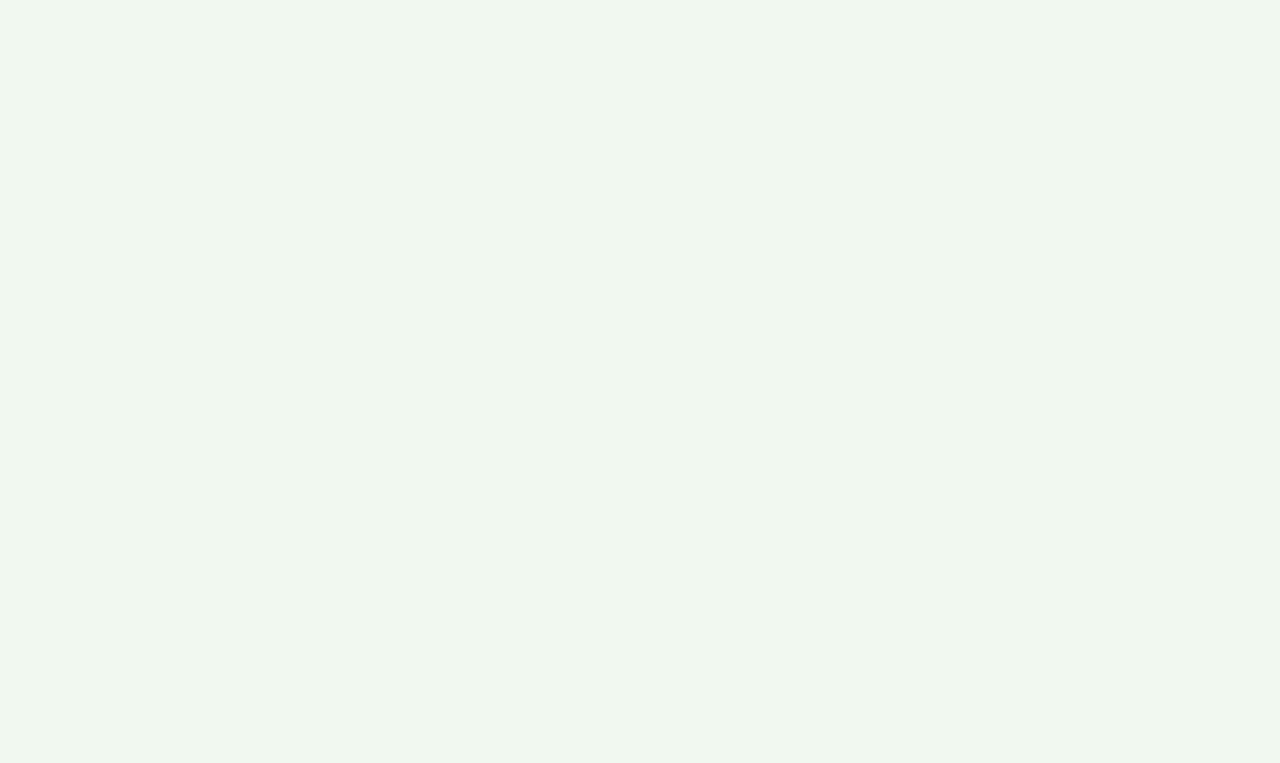
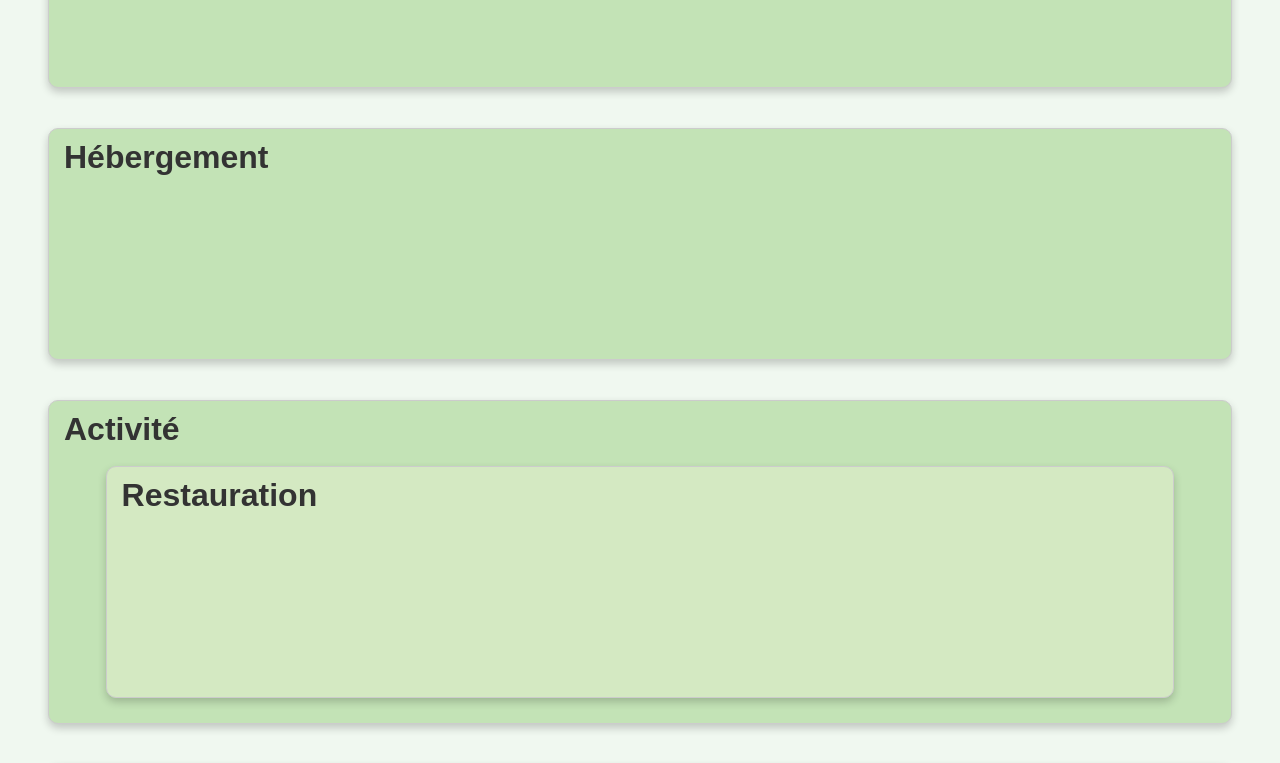
Before and after one commit to FelixHumeau/ECO2TRIP, a React (Create React App) app in the folder front/: page /summary in a window 1280 px wide. Shown: the part 1400-2163 px from the top of the page. Before the commit the page ends 1216 px from the top, so only its background shows below. Built offline with nearby package versions, Linux system fonts and the light colour scheme.

Commit message:
feat: Ajout des conteneurs basics et des bouttons scrollables

```diff
--- /dev/null
+++ b/front/src/components/BasicCard.js
@@ -0,0 +1,34 @@
+import React, { forwardRef } from "react";
+
+const BasicCard = forwardRef(({ title, children, backgroundColor = "#C3E3B6" }, ref) => {
+    return (
+        <div
+            ref={ref} // Ajout de la référence ici
+            style={{
+                width: "90%",
+                minHeight: "200px",
+                border: "1px solid #ccc",
+                borderRadius: "10px",
+                padding: "15px",
+                boxShadow: "0px 4px 8px rgba(0, 0, 0, 0.2)",
+                backgroundColor: backgroundColor,
+                display: "flex",
+                flexDirection: "column",
+                gap: "15px",
+                position: "relative",
+                margin: "10px auto",
+                alignItems: "flex-start",
+            }}
+        >
+            <h1 style={{ position: "absolute", top: "10px", left: "15px", margin: 0 }}>
+                {title}
+            </h1>
+
+            <div style={{ marginTop: "40px", width: "100%" }}>
+                {children}
+            </div>
+        </div>
+    );
+});
+
+export default BasicCard;
--- a/front/src/components/ButtonGroup.js
+++ b/front/src/components/ButtonGroup.js
@@ -1,17 +1,16 @@
 import React, { useEffect, useRef, useState } from "react";
 import Button from "./Button";
 
-const ButtonGroup = ({ labels }) => {
+const ButtonGroup = ({ labels, onButtonClick }) => {
   const buttonRefs = useRef([]);
   const [maxWidth, setMaxWidth] = useState(0);
 
   useEffect(() => {
     if (buttonRefs.current.length > 0) {
-      // Trouver la largeur du bouton le plus large
       const largestWidth = Math.max(...buttonRefs.current.map(btn => btn?.offsetWidth || 0));
       setMaxWidth(largestWidth);
     }
-  }, [labels]); // Se recalculera si `labels` change
+  }, [labels]);
 
   return (
     <div style={{ display: "flex", justifyContent: "center" }}>
@@ -22,7 +21,11 @@ const ButtonGroup = ({ labels }) => {
             text={label}
             customClass="summary-button"
             ref={el => (buttonRefs.current[index] = el)}
-            style={{ width: `${maxWidth}px` }} // Applique la largeur max trouvée
+            style={{ width: `${maxWidth}px` }}
+            onClick={() => {
+              console.log(`Bouton cliqué : ${label}`);
+              onButtonClick(label);
+            }}
           />
         ))}
       </div>
--- /dev/null
+++ b/front/src/components/ScrollableButtons.js
@@ -0,0 +1,29 @@
+import React from "react";
+import ButtonGroup from "./ButtonGroup";
+
+const ScrollableButtons = ({ labels, cardRefs }) => {
+  const scrollToCard = (label) => {
+    if (label === "Restauration") {
+      if (cardRefs["Activité"]?.current) {
+        cardRefs["Activité"].current.scrollIntoView({ behavior: "smooth", block: "start" });
+
+        setTimeout(() => {
+          if (cardRefs["Restauration"]?.current) {
+            cardRefs["Restauration"].current.scrollIntoView({ behavior: "smooth", block: "nearest" });
+          }
+        }, 500);
+      }
+    } else {
+      const ref = cardRefs[label];
+      if (ref?.current) {
+        ref.current.scrollIntoView({ behavior: "smooth", block: "start" });
+      } else {
+        console.warn(`Référence introuvable pour : ${label}`);
+      }
+    }
+  };
+
+  return <ButtonGroup labels={labels} onButtonClick={scrollToCard} />;
+};
+
+export default ScrollableButtons;
--- a/front/src/pages/SummaryPage.js
+++ b/front/src/pages/SummaryPage.js
@@ -1,7 +1,8 @@
-import React from "react";
+import React, { useRef } from "react";
 import Carousel from "../components/Carousel";
 import CityCard from "../components/CityCard";
-import ButtonGroup from "../components/ButtonGroup"; // ✅ Import du nouveau composant
+import BasicCard from "../components/BasicCard";
+import ScrollableButtons from "../components/ScrollableButtons"; // Import du nouveau composant
 
 const SummaryPage = () => {
   const images = [
@@ -21,6 +22,21 @@ const SummaryPage = () => {
 
   const buttonLabels = ["Transport", "Hébergement", "Activité", "Restauration", "Avis"];
 
+  // Références des cartes
+  const transportRef = useRef(null);
+  const hebergementRef = useRef(null);
+  const activiteRef = useRef(null);
+  const restaurationRef = useRef(null);
+  const avisRef = useRef(null);
+
+  const cardRefs = {
+    Transport: transportRef,
+    Hébergement: hebergementRef,
+    Activité: activiteRef,
+    Restauration: restaurationRef,
+    Avis: avisRef,
+  };
+
   return (
     <div style={{ textAlign: "center" }}>
       <Carousel images={images} height="700px" width="90%" />
@@ -32,8 +48,23 @@ const SummaryPage = () => {
         coordinates={cityData.coordinates}
       />
 
-      {/* Utilisation du composant ButtonGroup */}
-      <ButtonGroup labels={buttonLabels} />
+      <ScrollableButtons labels={buttonLabels} cardRefs={cardRefs} />
+
+      <div style={{
+        display: "flex",
+        flexDirection: "column",
+        alignItems: "center",
+        gap: "20px",
+        marginTop: "30px"
+        /*marginBottom: "1000px"*/
+      }}>
+        <BasicCard ref={transportRef} title="Transport" />
+        <BasicCard ref={hebergementRef} title="Hébergement" />
+        <BasicCard ref={activiteRef} title="Activité">
+          <BasicCard ref={restaurationRef} title="Restauration" backgroundColor="#D4E9C2" />
+        </BasicCard>
+        <BasicCard ref={avisRef} title="Avis" />
+      </div>
     </div>
   );
 };
```
